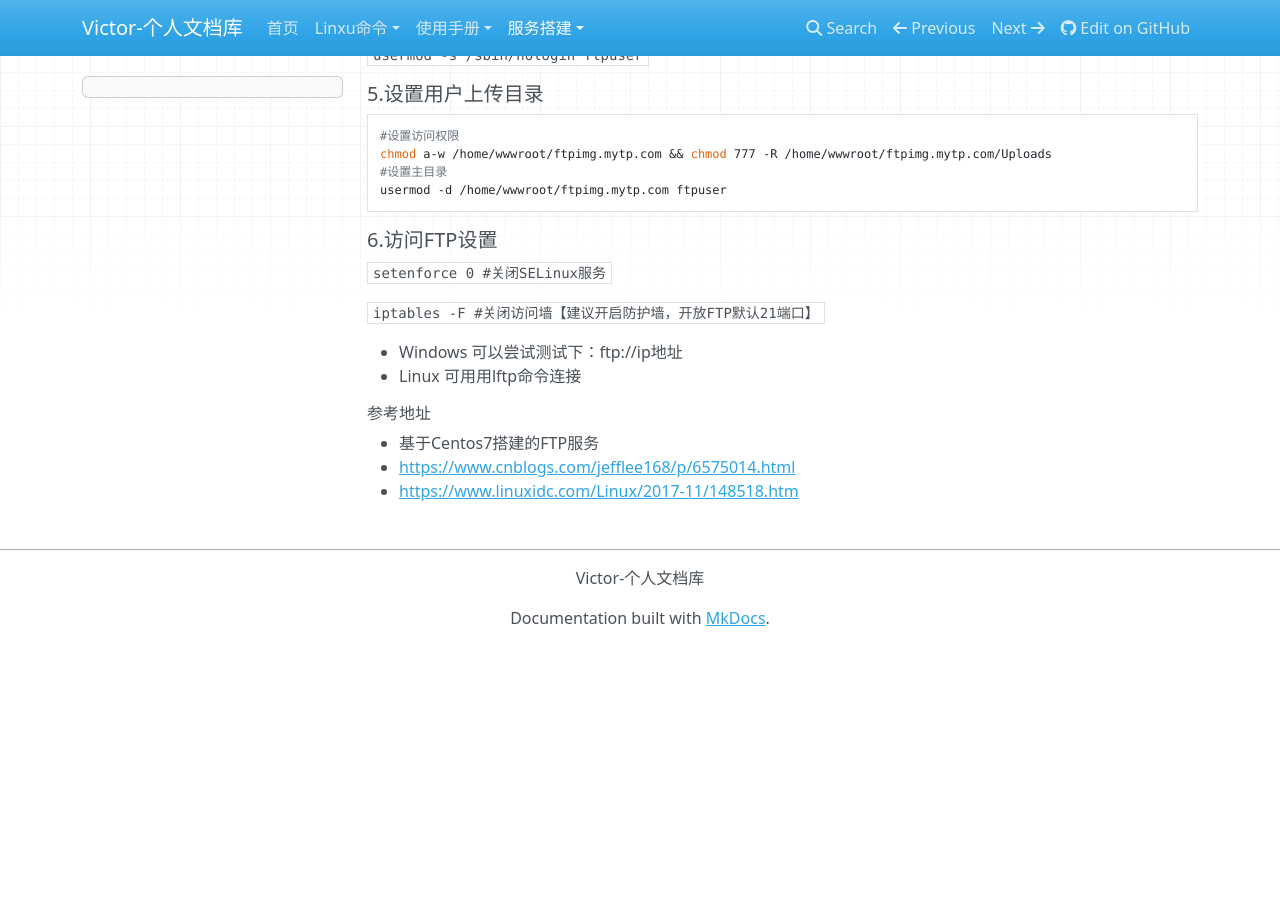
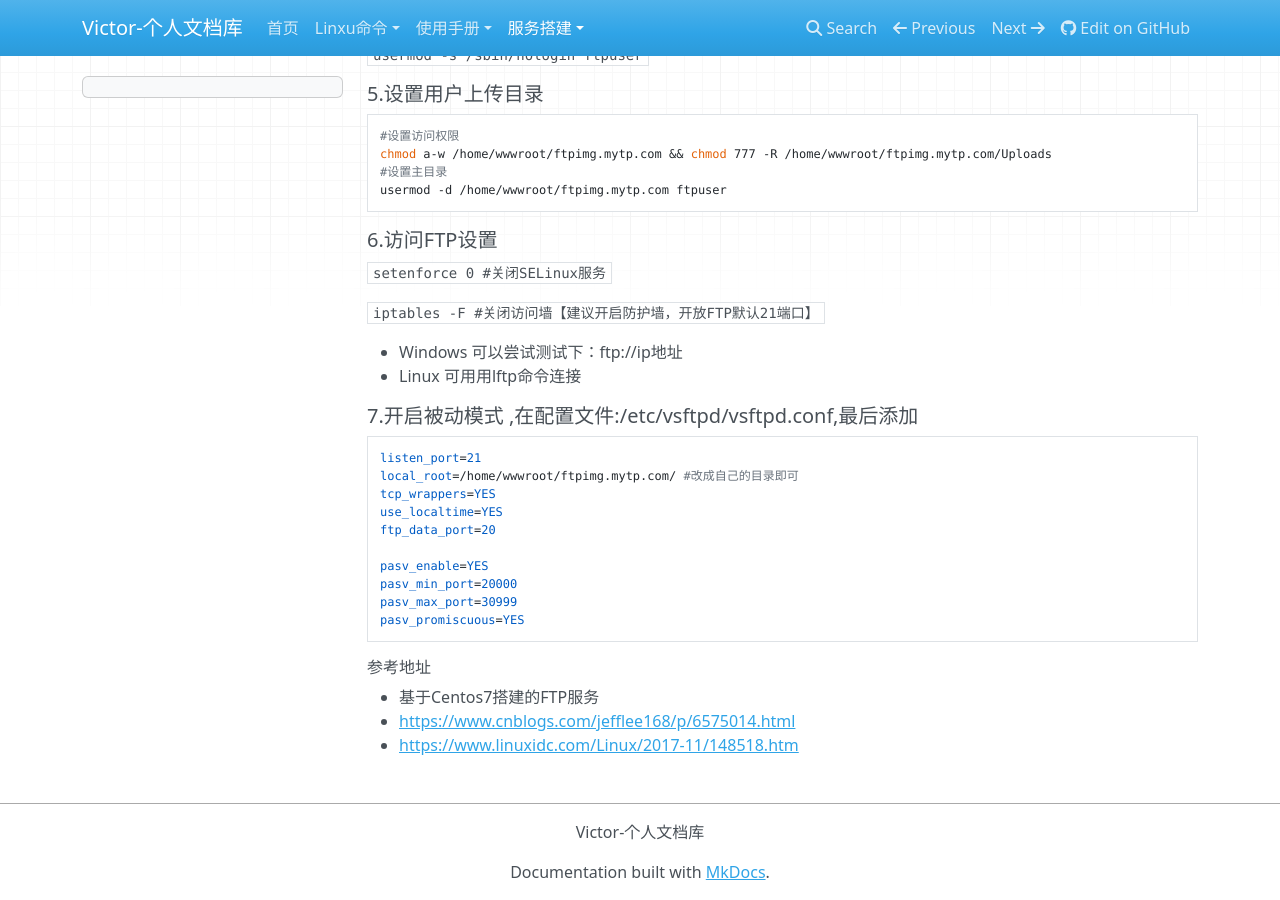
Before and after one commit to victor24680/victorDocs, an MkDocs documentation site: the page built from docs/服务搭建/Linux-FTP服务搭建.md, in a window 1280 px wide and 900 px high, scrolled down 561 px. Built offline with MkDocs 1.6.1, drawn with Linux system fonts in a browser that asks for light colours; nearby versions of some CDN libraries; before the commit the page ends 1207 px from its top, so only the background shows below that.

Commit message:
Linux-FTP-被动模式

````diff
--- a/docs/服务搭建/Linux-FTP服务搭建.md
+++ b/docs/服务搭建/Linux-FTP服务搭建.md
@@ -41,6 +41,23 @@ usermod -d /home/wwwroot/ftpimg.mytp.com ftpuser
 - Windows 可以尝试测试下：ftp://ip地址
 - Linux 可用用lftp命令连接
 
+
+##### 7.开启被动模式 ,在配置文件:/etc/vsftpd/vsftpd.conf,最后添加
+
+```
+listen_port=21
+local_root=/home/wwwroot/ftpimg.mytp.com/ #改成自己的目录即可
+tcp_wrappers=YES
+use_localtime=YES
+ftp_data_port=20
+
+pasv_enable=YES
+pasv_min_port=20000
+pasv_max_port=30999
+pasv_promiscuous=YES
+```
+
+
 ###### 参考地址
 
 - 基于Centos7搭建的FTP服务
````
Also changed, not shown: docs/Linxu命令/用户权限管理.md (+12 -1 lines).
